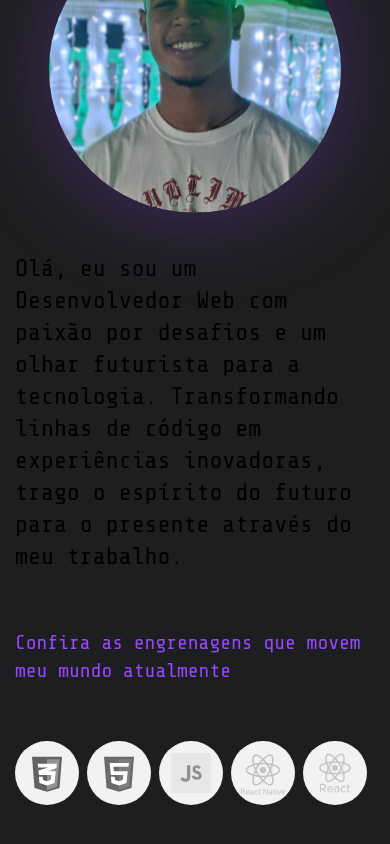
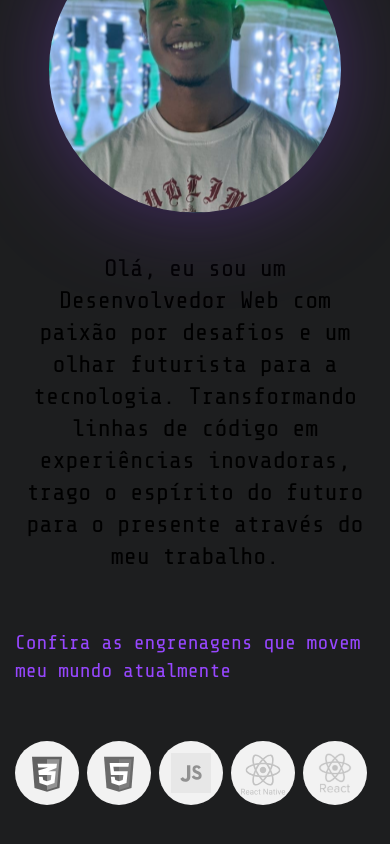
Before and after one commit to Jeffsantos3002/portifolio, a React (Vite) app: page / in a window 390 px wide. Shown: the part 1106-1950 px from the top of the page. Built offline with nearby package versions, Linux system fonts and the light colour scheme.

Commit message:
feat: adiciona estilo no componente sobre para ocupar toda tela

```diff
--- a/src/pages/Sobre.jsx
+++ b/src/pages/Sobre.jsx
@@ -17,7 +17,7 @@ export default function Sobre(){
 
   const slides = [slide1, slide2, slide3, slide4, slide5, slide6, slide7, slide8, slide9]
   return(
-    <div className="flex flex-col items-center pt-12" id='about'>
+    <div className="flex flex-col xl:h-screen items-center justify-center pt-12" id='about'>
       <h1 className="text-4xl">Um pouco sobre mim</h1>
       <span className="bg-azul w-[50px] h-[4px]"></span>
 
@@ -26,8 +26,8 @@ export default function Sobre(){
           <span className=' bg-lilas w-48 h-48 rounded-full blur-3xl absolute '></span>
           <img src={Perfil} alt='foto-de-perfil' title='foto-de-perfil' className=' z-10'/>
         </div>
-        <div className='flex flex-col justify-center space-y-14 xl:w-[676px] md:px-10 xl:px-0'>
-          <p className='font-mono text-2xl'>Olá, eu sou um Desenvolvedor Web com paixão por desafios e um olhar futurista para a tecnologia. Transformando linhas de código
+        <div className='flex flex-col justify-center items-center xl:items-start space-y-14 xl:w-[676px] md:px-10 xl:px-0'>
+          <p className='font-mono text-2xl text-center xl:text-start'>Olá, eu sou um Desenvolvedor Web com paixão por desafios e um olhar futurista para a tecnologia. Transformando linhas de código
             em experiências inovadoras, trago o espírito do futuro para o presente através do meu trabalho.
           </p>
           <p className=' text-lilas font-mono text-xl'> Confira as engrenagens que movem meu mundo atualmente </p>
```
